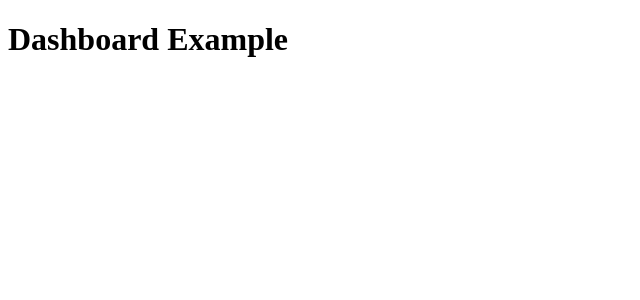
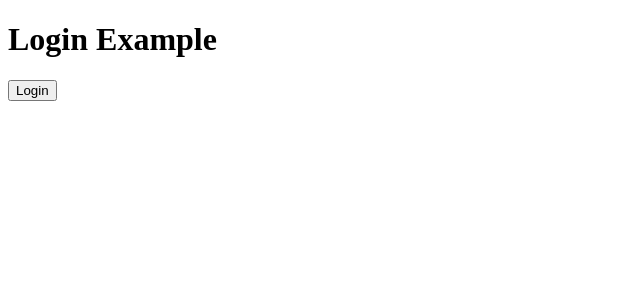
Before and after one commit to semmiverian/auth-module, a React (Vite) app: page /login in a window 1280 px wide. Before the commit this address led to /. Shown: the top 300 px of the page, without its empty margins (0-640 px from the left). Built offline with nearby package versions, Linux system fonts and the light colour scheme.

Commit message:
cleanup auth hooks

```diff
--- a/src/App.tsx
+++ b/src/App.tsx
@@ -1,7 +1,8 @@
-import { BrowserRouter, Route } from 'react-router-dom';
+import { Route } from 'react-router-dom';
 import { PublicRouter } from './auth/Router/PublicRouter';
 import { OnboardingRouter } from './auth/Router/OnboardingRouter';
 import { AuthenticatedRouter } from './auth/Router/AuthenticatedRouter';
+import { User, useRouter, useUser } from './auth/hooks/useAuth';
 import {
   Dashboard,
   EmptyPage,
@@ -15,13 +16,15 @@ import {
 import { RedirectionRoute } from './auth/Router/RedirectionRoute';
 
 function App() {
-  const needToVerifyOtp = false;
-  const needToResetPassword = false;
-  const finishOnboarding = false;
-  const loggedIn = true;
+  const { user = {} as User } = useUser();
+  const { location } = useRouter();
+  const needToVerifyOtp = user.needVerifiedOtp;
+  const needToResetPassword = user.needResetpassword;
+  const needToOnboard = user.needFinishOnboard;
+  const loggedIn = Boolean(user.id) || (location.state as any)?.authenticated;
 
   return (
-    <BrowserRouter>
+    <>
       <PublicRouter>
         <RedirectionRoute
           path={'/login'}
@@ -39,25 +42,26 @@ function App() {
               condition: needToResetPassword,
               path: '/resetPassword',
             },
+            {
+              condition: needToOnboard,
+              path: '/onboard/v1',
+            },
           ]}
         />
         <Route path={'/signup'} component={Signup} />
       </PublicRouter>
-
-      <OnboardingRouter active={finishOnboarding} redirectTo="/404">
+      <OnboardingRouter active={needToOnboard} redirectTo="/404">
         <Route path={'/onboard/v1'} component={Onboard} />
         <Route path={'/onboard/v2'} component={Onboard} />
       </OnboardingRouter>
-
       <AuthenticatedRouter active={loggedIn} redirectTo="/login">
         <Route path={'/transactions'} component={Transaction} />
         <Route path={'/otp'} component={Otp} />
         <Route path={'/resetPassword'} component={ResetPassword} />
         <Route path={'/'} component={Dashboard} exact />
       </AuthenticatedRouter>
-
       <Route path={'/404'} component={EmptyPage} />
-    </BrowserRouter>
+    </>
   );
 }
 
--- a/src/auth/Router/RedirectionRoute.tsx
+++ b/src/auth/Router/RedirectionRoute.tsx
@@ -1,15 +1,19 @@
-import { Redirect, Route } from 'react-router-dom';
+import { Redirect, Route, useLocation } from 'react-router-dom';
 
 export const RedirectionRoute = (
   props: React.ComponentProps<typeof Route> & {
     redirectionRules: { condition: boolean; path: string }[];
   }
 ) => {
+  const location = useLocation();
+
   const { redirectionRules, ...routeProps } = props;
-  const needToRedirect = redirectionRules.find((rules) => rules.condition);
+  if (location.pathname === props.path) {
+    const needToRedirect = redirectionRules.find((rules) => rules.condition);
 
-  if (needToRedirect) {
-    return <Redirect to={needToRedirect.path} />;
+    if (needToRedirect) {
+      return <Redirect to={needToRedirect.path} />;
+    }
   }
 
   return <Route {...routeProps} />;
--- a/src/auth/hooks/useAuth.ts
+++ b/src/auth/hooks/useAuth.ts
@@ -3,12 +3,12 @@ import AuthContext from '../context/AuthContext';
 import { useContext, useState } from 'react';
 import { Cookies } from 'react-cookie';
 
-type User = {
+export type User = {
   id: number;
   email: string;
-  finishOnboarding: boolean;
-  otpVerified: true;
-  passwordReset: true;
+  needFinishOnboard: boolean;
+  needVerifiedOtp: true;
+  needResetpassword: true;
 };
 
 const cookies = new Cookies();
@@ -32,9 +32,9 @@ export const useAuth = () => {
       const user = {
         id: 1,
         email: 'admin@netflix.com',
-        finishOnboarding: true,
-        otpVerified: true,
-        passwordReset: true,
+        needFinishOnboard: false,
+        needVerifiedOtp: false,
+        needResetpassword: false,
       };
       cookies.set('user', user);
       await sleep();
@@ -81,10 +81,10 @@ export const useAuth = () => {
 };
 
 export const useUser = () => {
-  const user = cookies.get('user') as User;
+  const user = getUser();
   const team = [{ id: 1, teamName: 'Netflix' }];
 
-  return { user, team };
+  return { user, team, getUser };
 };
 
 export const useRouter = () => {
@@ -99,4 +99,8 @@ export const useRouter = () => {
   return { location, history, params, customFunction };
 };
 
+export const getUser = () => {
+  return cookies.get('user') as User;
+};
+
 export const useAuthContext: () => AuthContext = () => useContext(AuthContext);
--- a/src/component.tsx
+++ b/src/component.tsx
@@ -1,7 +1,20 @@
+import { useAuth, useRouter, useUser } from './auth/hooks/useAuth';
+
 export const Login = () => {
+  const { login, isLoading } = useAuth();
+  const { history } = useRouter();
+
+  const handleLogin = async () => {
+    await login();
+    history.push('/login', { authenticated: true });
+  };
+
   return (
     <div>
       <h1>Login Example</h1>
+      <button onClick={() => handleLogin()}>
+        {isLoading ? 'Processing' : 'Login'}
+      </button>
     </div>
   );
 };
@@ -15,9 +28,26 @@ export const Onboard = () => {
 };
 
 export const Dashboard = () => {
+  const { user } = useUser();
+  const { logout, isLoading } = useAuth();
+
+  const { history } = useRouter();
+
+  const handleLogout = async () => {
+    await logout();
+    history.push('/login');
+  };
+
+  if (isLoading) {
+    return <div>Loading</div>;
+  }
+
   return (
     <div>
-      <h1>Dashboard Example</h1>
+      <h1>Dashboard Example Welcome {JSON.stringify(user)}</h1>
+      <button onClick={handleLogout}>
+        {isLoading ? 'Processing' : 'Logout'}
+      </button>
     </div>
   );
 };
--- a/src/main.tsx
+++ b/src/main.tsx
@@ -1,24 +1,13 @@
 import React from 'react';
 import ReactDOM from 'react-dom/client';
-import { Auth0Provider } from '@auth0/auth0-react';
-import { createBrowserHistory } from 'history';
+import { BrowserRouter } from 'react-router-dom';
 
 import App from './App.tsx';
 
 ReactDOM.createRoot(document.getElementById('root') as HTMLElement).render(
   <React.StrictMode>
-    <Auth0Provider
-      domain="dev-sgfflcsbjmowd3mf.us.auth0.com"
-      clientId="qdx5njVLbc3P97T0NYBLaEIUpdrgzyyV"
-      onRedirectCallback={() => {
-        const history = createBrowserHistory();
-        history.push(window.location.pathname);
-      }}
-      authorizationParams={{
-        redirect_uri: window.location.origin,
-      }}
-    >
+    <BrowserRouter>
       <App />
-    </Auth0Provider>
+    </BrowserRouter>
   </React.StrictMode>
 );
```
